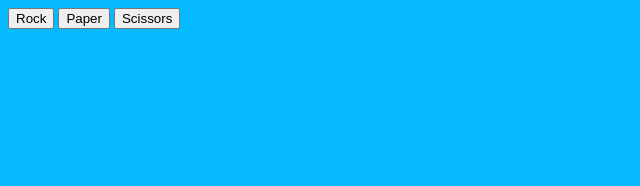
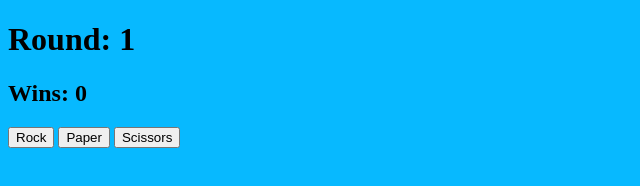
Before and after one commit to jackie-dai/TheOdinProject, a plain HTML site: page RockPaperScissor/index.html in a window 1280 px wide. Both pictures are taken after a click on the button "Rock". Shown: the whole page, without its empty margins (0-640 px from the left). Drawn offline with Linux system fonts and the light colour scheme.

Commit message:
Add button functionalty

```diff
--- a/RockPaperScissor/index.html
+++ b/RockPaperScissor/index.html
@@ -8,6 +8,10 @@
     <title>Rock Paper Scissors</title>
 </head>
 <body>
+    <div id="scoreDiv">
+        <h1 id="roundCounter"></h1>
+        <h2 id="score"></h2>
+    </div>
     <div id="buttons">
         <button value="rock" class="choices" id="rockBtn">Rock</button>
         <button value="paper" class="choices" id="paperBtn">Paper</button>
--- a/RockPaperScissor/scripts/script.js
+++ b/RockPaperScissor/scripts/script.js
@@ -10,6 +10,8 @@
 let graph = new DirectedGraph(3);
 let choices = ["Rock", "Paper", "Scissors"];
 let gameLoops = 5;
+let rounds = 0;
+let wins = 0;
 let map = new Map();
 
 const ROCKBTN = document.getElementById("rockBtn");
@@ -17,8 +19,10 @@ const PAPERBTN = document.getElementById("paperBtn");
 const SCISSORSBTN = document.getElementById("scissorsBtn");
 
 const playerOptions = document.querySelectorAll(".choices");
+const roundCounter = document.getElementById("roundCounter");
+const score = document.getElementById("score");
 
-playerOptions.forEach(choice => choice.addEventListener("click", game))
+playerOptions.forEach(choice => choice.addEventListener("click", playRound));
 
 function setUp() {
     map.set("rock", 0);
@@ -34,7 +38,7 @@ function getComputerChoice() {
     return computerDraw
 }
 
-function playRound(playerChoice, computerChoice) {
+function determineWinner(playerChoice, computerChoice) {
     let result;
     if (playerChoice == computerChoice) {
         result = 0;
@@ -48,10 +52,30 @@ function playRound(playerChoice, computerChoice) {
     return [result, playerChoice, computerChoice];
 }
 
-function game(e) {
-    console.log(e.target);
+function playRound(choice) {
+    let results = determineWinner(map.get(choice.target.value), getComputerChoice())
+    switch (results[0]) {
+        case 0:
+            console.log("Tie.");
+            break;
+        case 1:
+            console.log("You win! " + choices[results[1]] + " beats " + choices[results[2]]);
+            wins += 1;
+            break;
+        case 2:
+            console.log("You lose! " + choices[results[2]] + " beats " + choices[results[1]]);
+            break;
+    }
+    rounds += 1;
+    roundCounter.innerHTML = "Round: " + rounds;
+    score.innerHTML = "Wins: " + wins
+}
+
+function game(playerChoice) {
+    console.log("choice: " + playerChoice.target.value);
+    let choice = playerChoice.target.value;
     for (let i = 0; i < gameLoops; i++) {
-        let results = playRound(map.get(e), getComputerChoice());
+        let results = determineWinner(map.get(choice), getComputerChoice());
 
         switch (results[0]) {
             case 0:
```
